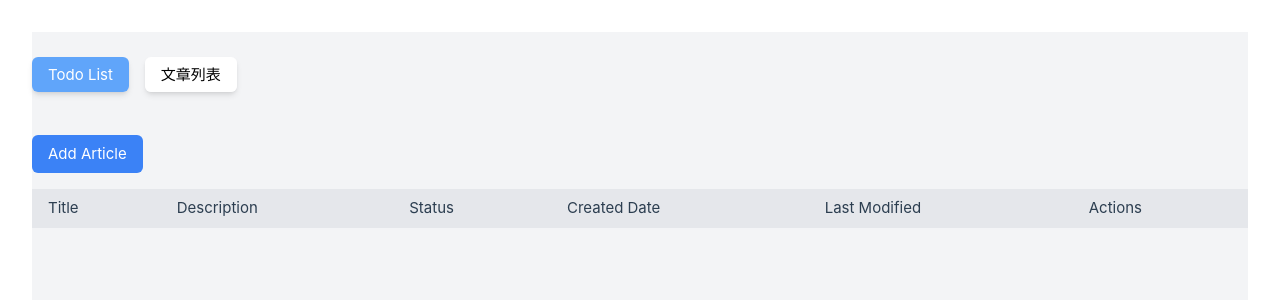
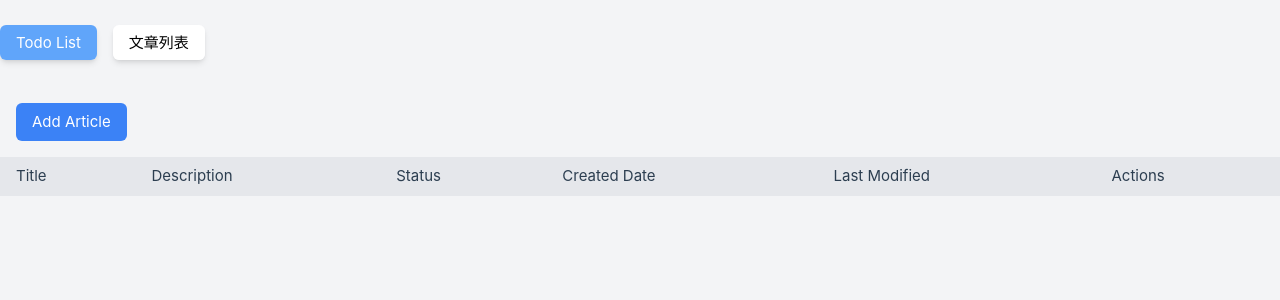
Before and after one commit to gingerlittlefish/todolist2, a Vue app: page / in a window 1280 px wide. Shown: the top 300 px of the page. Built offline with nearby package versions, Linux system fonts and the light colour scheme.

Commit message:
fix:样式优化

```diff
--- a/src/assets/main.css
+++ b/src/assets/main.css
@@ -3,7 +3,6 @@
 #app {
   width: 100vw;
   margin: 0 auto;
-  padding: 2rem;
   font-weight: normal;
 }
 
--- a/src/components/InputModal.vue
+++ b/src/components/InputModal.vue
@@ -1,11 +1,11 @@
 <template>
         <div>
-            <button @click="showModal = true" class="bg-blue-500 text-white rounded-md py-2 px-4 my-4 hover:bg-blue-600">
+            <button @click="showModal = true" class="bg-blue-500 text-white rounded-md py-2 px-4 my-4 ml-4 hover:bg-blue-600">
               Add Article
             </button>
         <div v-if="showModal" class="fixed inset-0 flex items-center justify-center z-50">
         <div class="bg-white rounded-lg p-8 shadow-lg">
-          <span class="close" @click="showModal = false">&times;</span>
+          <span class="close cursor-pointer" @click="showModal = false">&times;</span>
           <h2 class="text-xl text-black font-bold mb-4">Add Article</h2>
           <input v-model="newTask.title" type="text" placeholder="Task Title" class="border border-gray-300 rounded-md p-2 mb-2 w-full" />
           <textarea v-model="newTask.description" type="text" placeholder="Task Description" class="border border-gray-300 rounded-md p-2 mb-2 w-full" />
```
